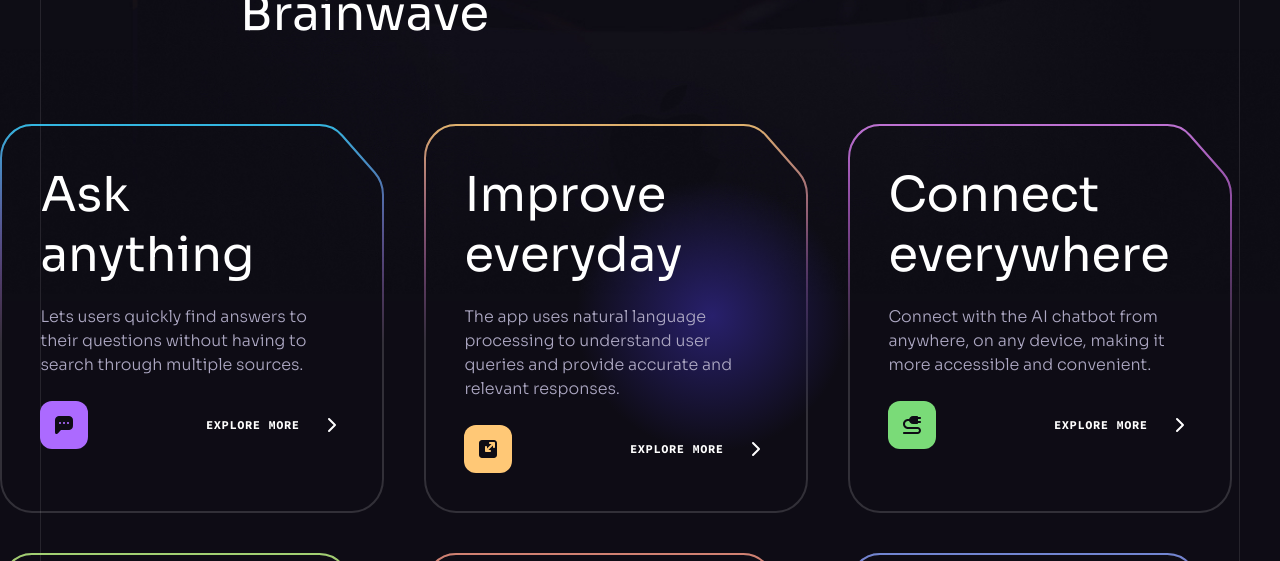
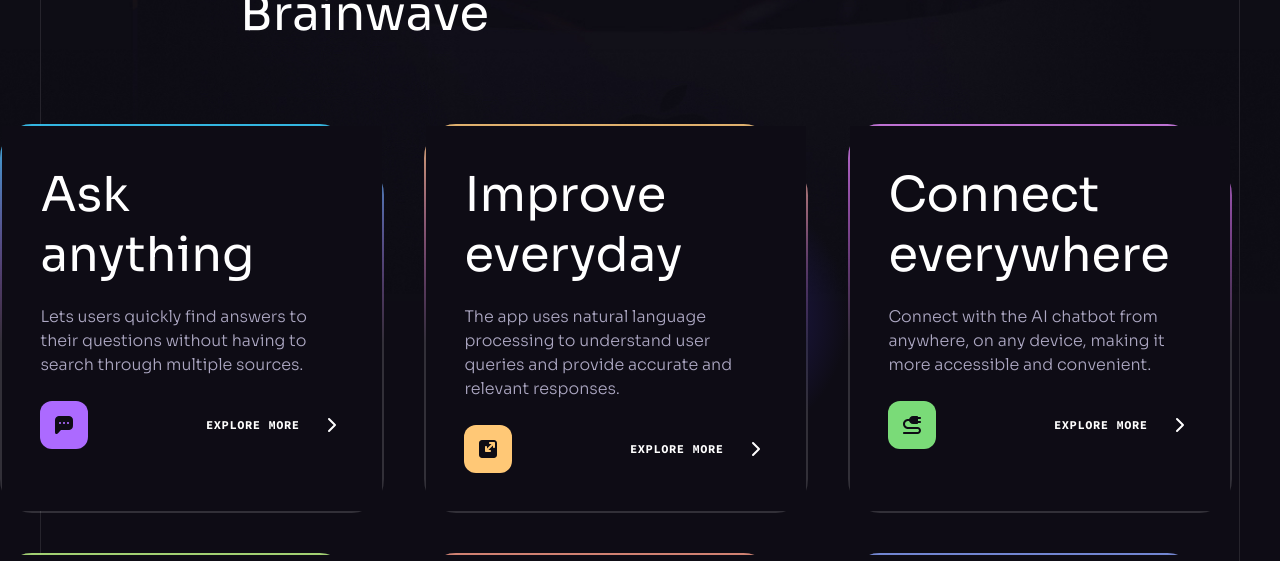
Before and after one commit to ahteshamsalamatansari/sass-ui-react, a React (Vite) app: page / in a window 1280 px wide. Shown: the part 1480-2041 px from the top of the page. Built offline with nearby package versions, Linux system fonts and the light colour scheme.

Commit message:
Working on card hover image

```diff
--- a/src/components/Benefits.jsx
+++ b/src/components/Benefits.jsx
@@ -25,6 +25,11 @@
                       </div>
                     </div>
                     {item.light && <GradientLight/>}
+                    <div className='absolute inset-0.5 bg-n-8' style={{clipPath: "url(#benefits)"}}>
+                      <div>
+
+                      </div>
+                    </div>
                   </div>
               ))}
             </div>
```
